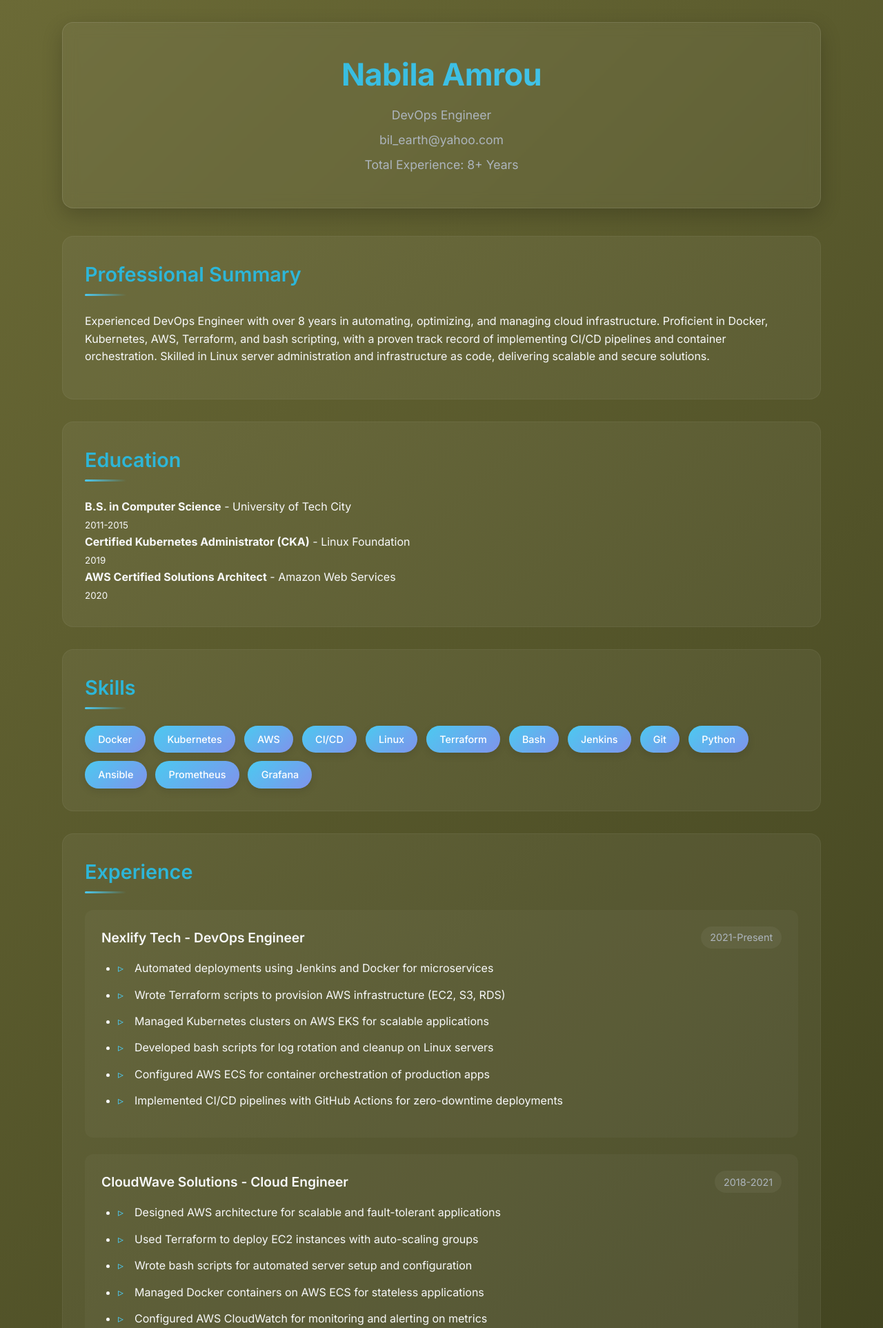
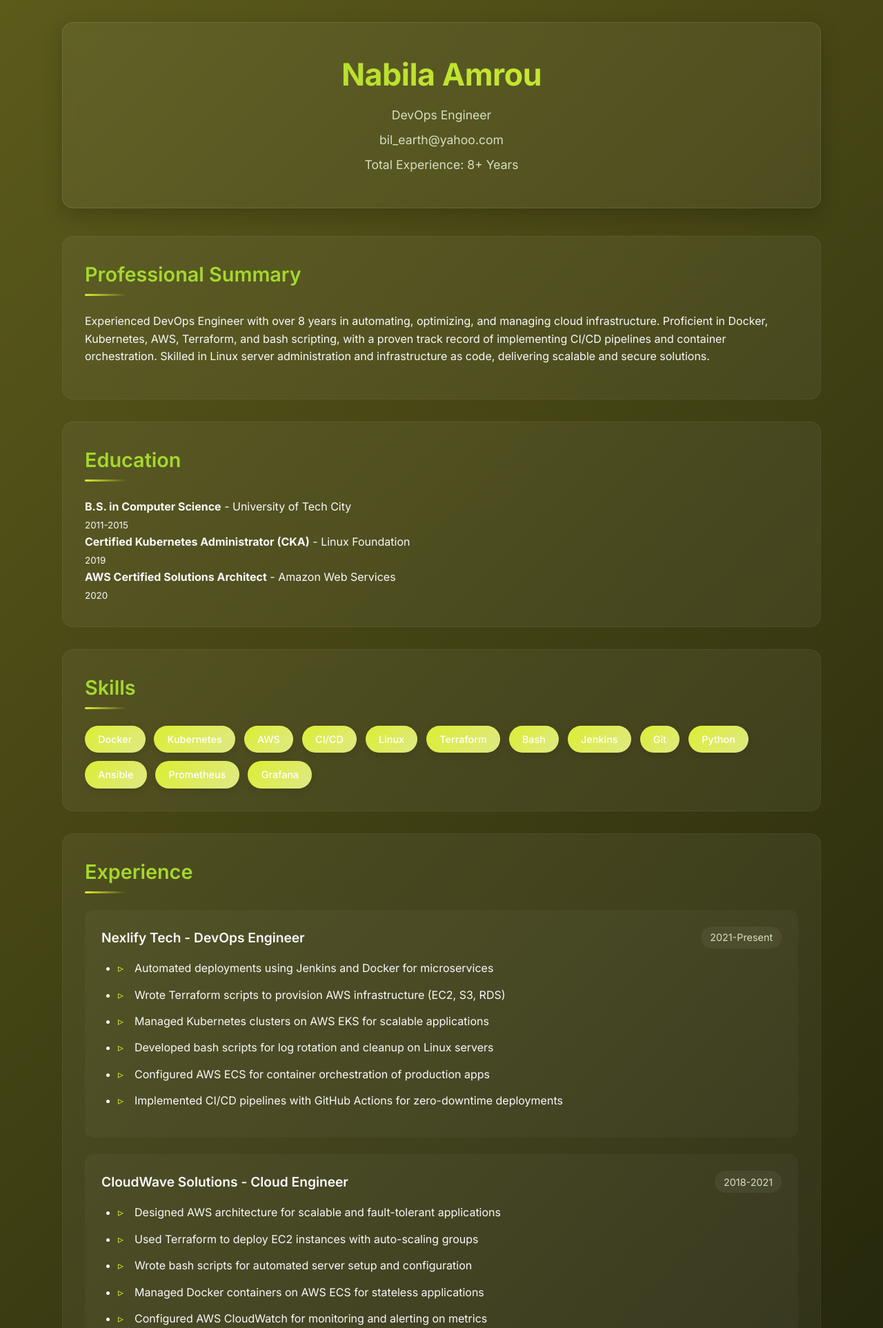
Before and after one commit to ReachforIt25/my-resume, a Flask app: page / in a window 1280 px wide. Shown: the top 1925 px of the page at 69% size. Run offline with Flask 3, Linux system fonts and the light colour scheme.

Commit message:
darkbackground

```diff
--- a/templates/index.html
+++ b/templates/index.html
@@ -17,13 +17,13 @@
 
     <style>
         :root {
-            --primary: #4cc9f0;
-            --secondary: #7f93ec;
-            --accent: #2db6d8;
-            --dark: #6b6a36;
-            --darker: #383b1b;
+            --primary: #dbee32;
+            --secondary: #dfe987;
+            --accent: #a5d82d;
+            --dark: #5c5b1b;
+            --darker: #191b09;
             --light: #f8f9fa;
-            --muted: #adb5bd;
+            --muted: #d6dfc1;
             --card-bg: rgba(255, 255, 255, 0.05);
             --transition: all 0.3s cubic-bezier(0.25, 0.8, 0.25, 1);
         }
```
